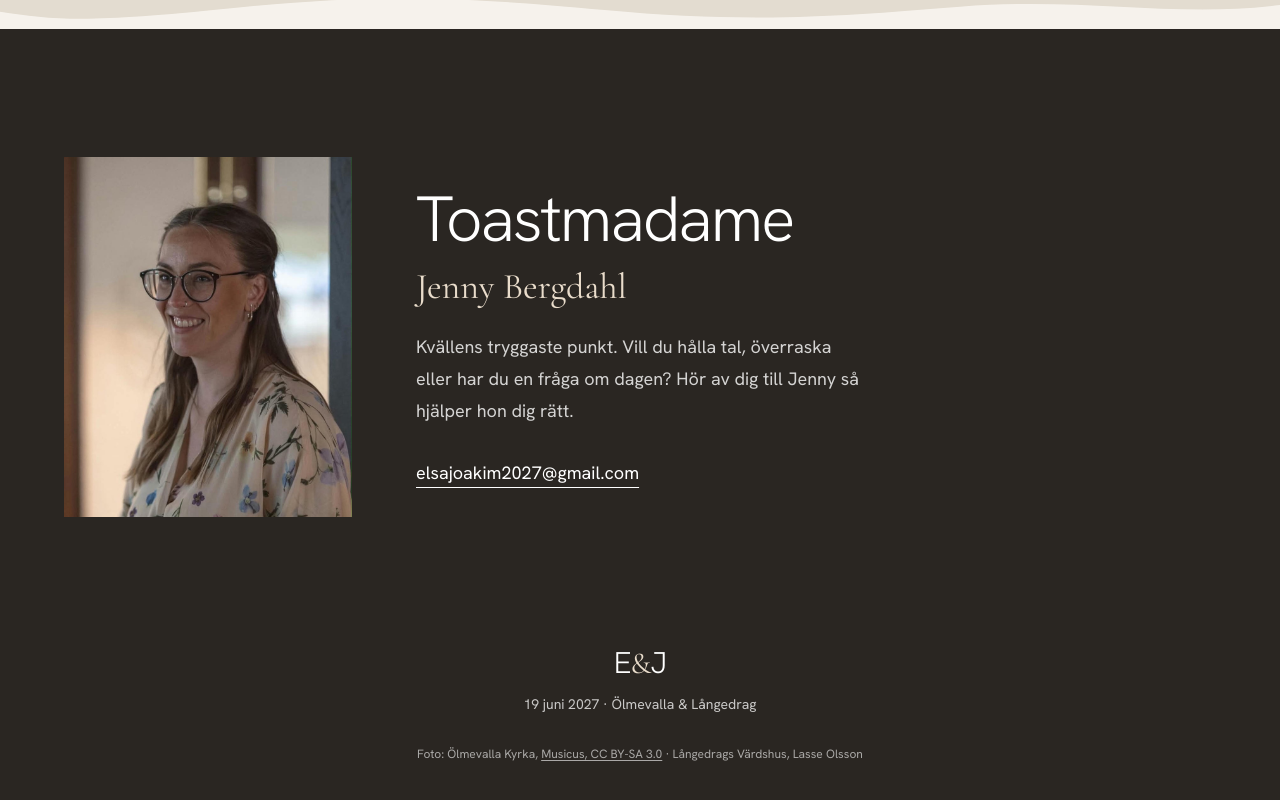
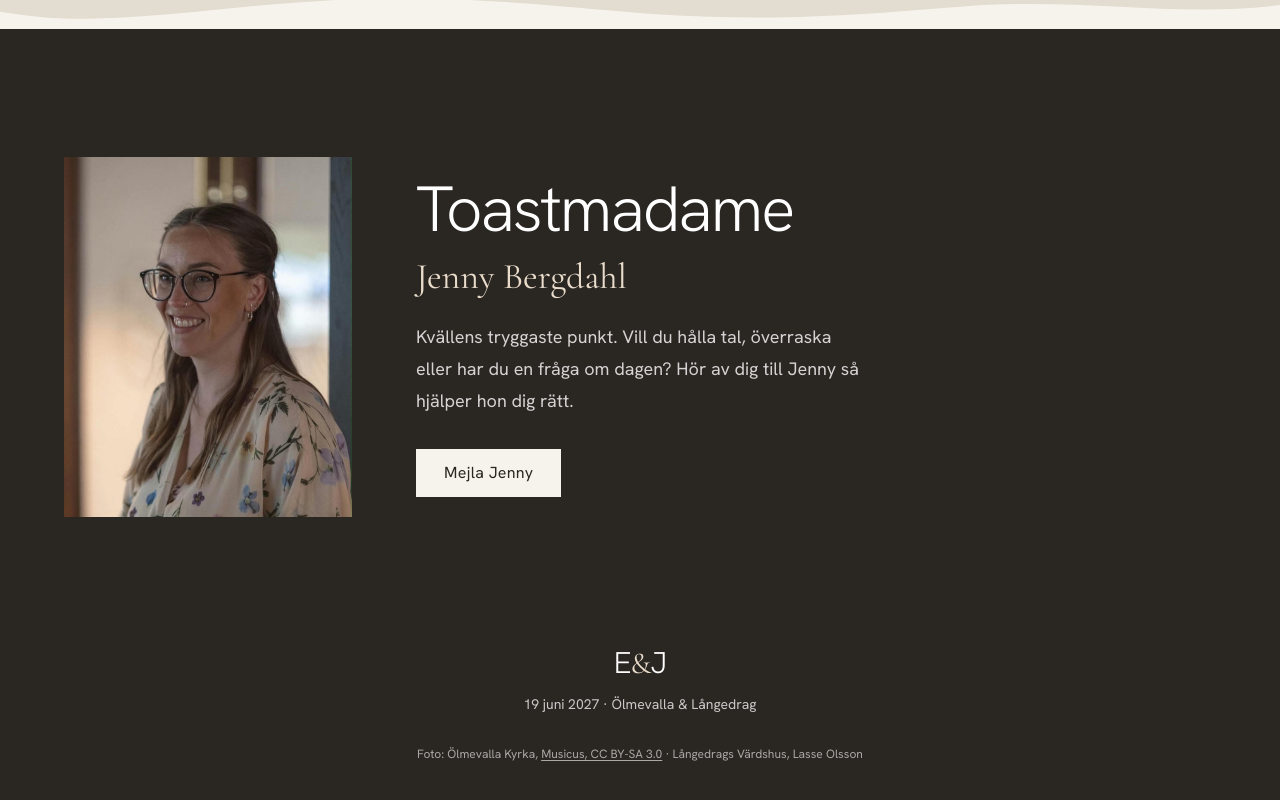
Before and after one commit to joakimlarsson-a11y/elsa-joakim-2027, a Next.js app: page / in a window 1280 px wide. Shown: the part 8235-9035 px from the top of the page. Built offline with nearby package versions, Linux system fonts and the light colour scheme.

Commit message:
Add "Mejla Jenny" mailto CTA in toastmadame section
Co-authored-by: joakimlarsson-a11y <6221762+joakimlarsson-a11y@users.noreply.github.com>

```diff
--- a/app/page.tsx
+++ b/app/page.tsx
@@ -279,7 +279,7 @@ export default async function Home({ searchParams }: HomeProps) {
             <p className="mt-4 font-accent text-3xl text-dusk sm:text-4xl">Jenny Bergdahl</p>
             <p className="mt-6 max-w-md text-lg leading-8 text-white/80">Kvällens tryggaste punkt. Vill du hålla tal, överraska eller har du en fråga om dagen? Hör av dig till Jenny så hjälper hon dig rätt.</p>
             {TOASTMADAME_EMAIL ? (
-              <a className="mt-8 inline-block break-all text-lg underline decoration-1 underline-offset-8 hover:underline-offset-4 transition-all" href={`mailto:${TOASTMADAME_EMAIL}`}>{TOASTMADAME_EMAIL}</a>
+              <a className="btn btn-primary mt-8" href={`mailto:${TOASTMADAME_EMAIL}`}>Mejla Jenny</a>
             ) : (
               <p className="mt-8 text-white/80">Jennys kontaktuppgifter kommer snart.</p>
             )}
```
